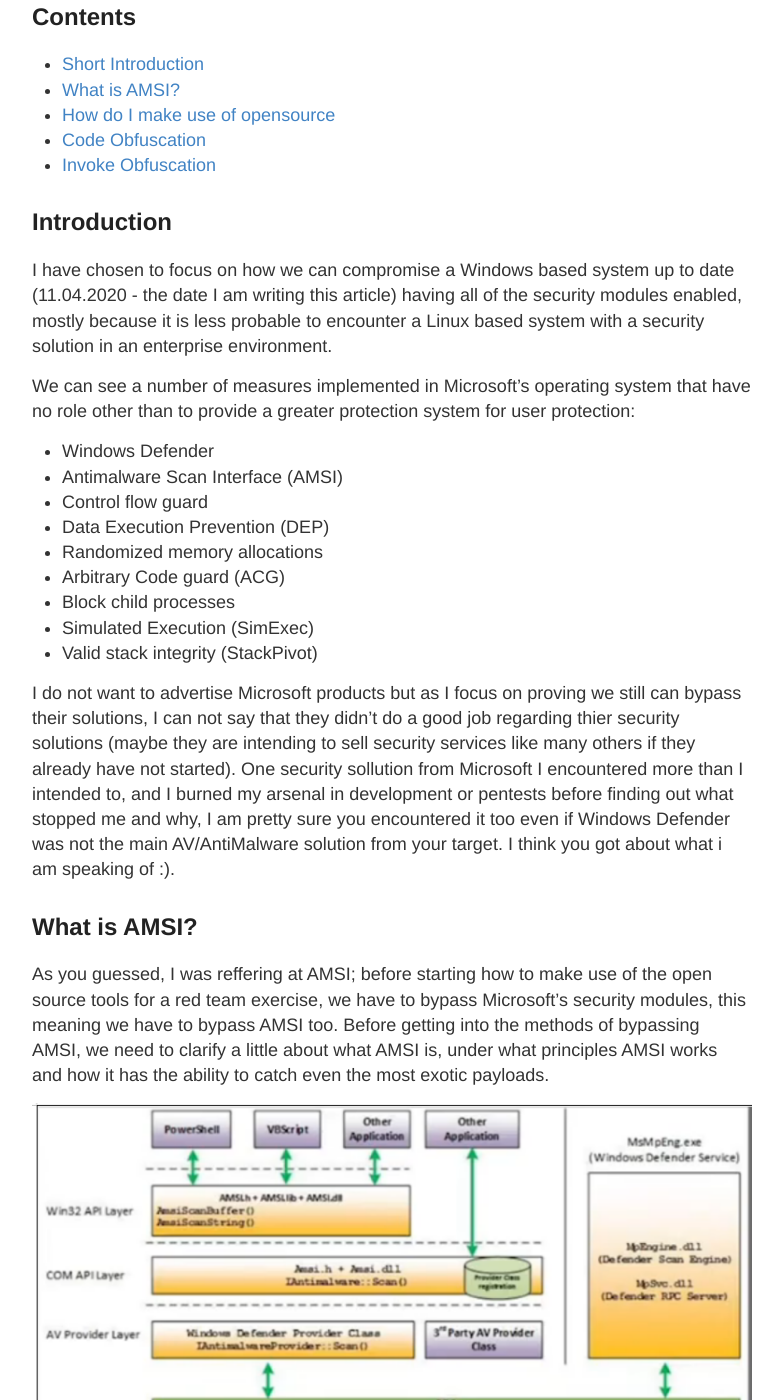
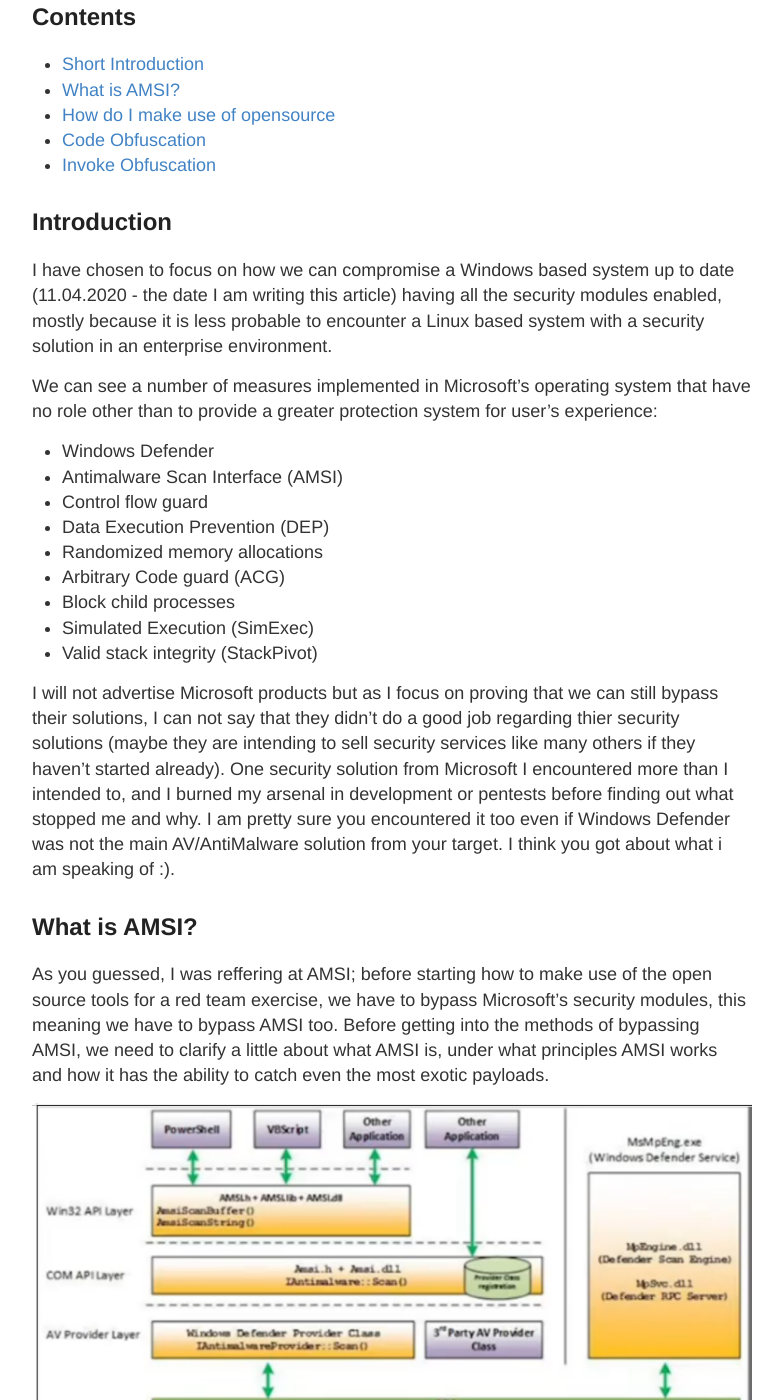
Before and after one commit to whmacmac/test, a Jekyll site: the page built from _posts/2020-04-11-RedTeam-Exercises-with-OpenSource-Tools-Part-1.md, in a window 1280 px wide and 1400 px high, scrolled down 514 px. Shown: the whole window, without its empty margins (248-1031 px from the left). Built offline with Jekyll 4.4.1, drawn with Linux system fonts in a browser that asks for light colours.

Commit message:
Update 2020-04-11-RedTeam-Exercises-with-OpenSource-Tools-Part-1.md

```diff
--- a/_posts/2020-04-11-RedTeam-Exercises-with-OpenSource-Tools-Part-1.md
+++ b/_posts/2020-04-11-RedTeam-Exercises-with-OpenSource-Tools-Part-1.md
@@ -21,9 +21,9 @@ In the next articles, I will approach proper ways to compete with the top securi
 * [Invoke Obfuscation](#invokeobfuscation)
 
 ## Introduction {#shortintro}
-I have chosen to focus on how we can compromise a Windows based system up to date (11.04.2020 - the date I am writing this article) having all of the security modules enabled, mostly because it is less probable to encounter a Linux based system with a security solution in an enterprise environment.
+I have chosen to focus on how we can compromise a Windows based system up to date (11.04.2020 - the date I am writing this article) having all the security modules enabled, mostly because it is less probable to encounter a Linux based system with a security solution in an enterprise environment.
 
-We can see a number of measures implemented in Microsoft's operating system that have no role other than to provide a greater protection system for user protection:
+We can see a number of measures implemented in Microsoft's operating system that have no role other than to provide a greater protection system for user's experience:
 <ul>
   <li>Windows Defender</li>
   <li>Antimalware Scan Interface (AMSI)</li>
@@ -35,7 +35,7 @@ We can see a number of measures implemented in Microsoft's operating system that
   <li>Simulated Execution (SimExec)</li>
   <li>Valid stack integrity (StackPivot)</li>
 </ul>
-I do not want to advertise Microsoft products but as I focus on proving we still can bypass their solutions, I can not say that they didn't do a good job regarding thier security solutions (maybe they are intending to sell security services like many others if they already have not started). One security sollution from Microsoft I encountered more than I intended to, and I burned my arsenal in development or pentests before finding out what stopped me and why, I am pretty sure you encountered it too even if Windows Defender was not the main AV/AntiMalware solution from your target. I think you got about what i am speaking of :).
+I will not advertise Microsoft products but as I focus on proving that we can still bypass their solutions, I can not say that they didn't do a good job regarding thier security solutions (maybe they are intending to sell security services like many others if they haven't started already). One security solution from Microsoft I encountered more than I intended to, and I burned my arsenal in development or pentests before finding out what stopped me and why. I am pretty sure you encountered it too even if Windows Defender was not the main AV/AntiMalware solution from your target. I think you got about what i am speaking of :).
 
 
 ## What is AMSI? {#whatisamsi}
```
